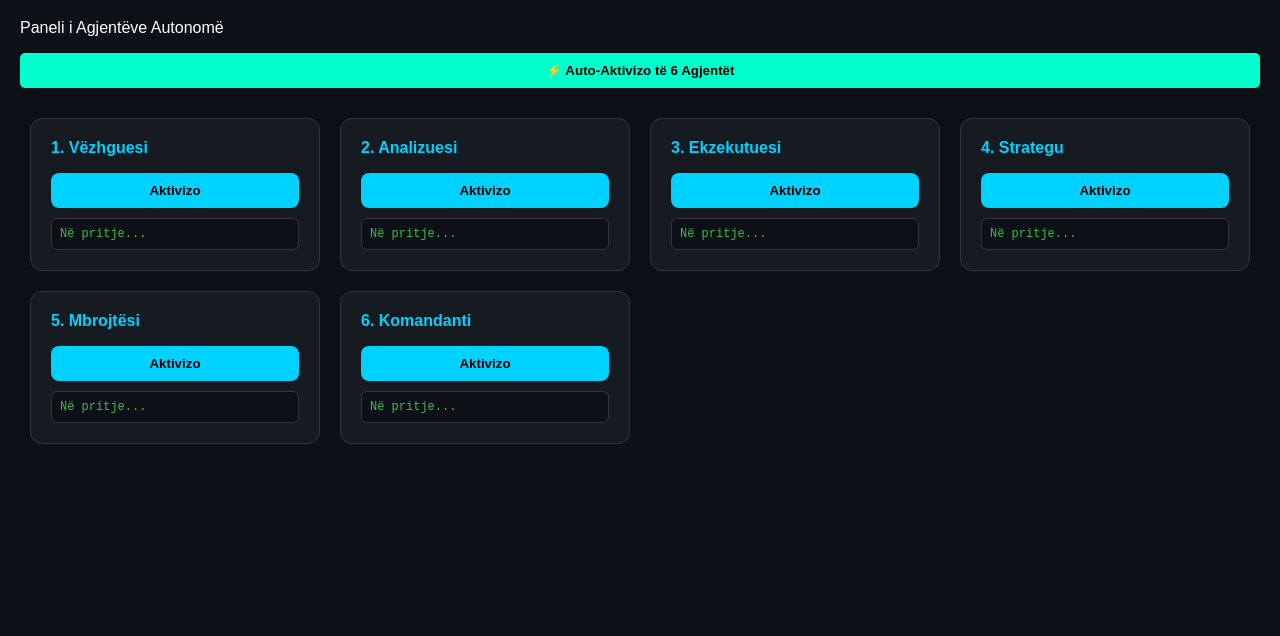
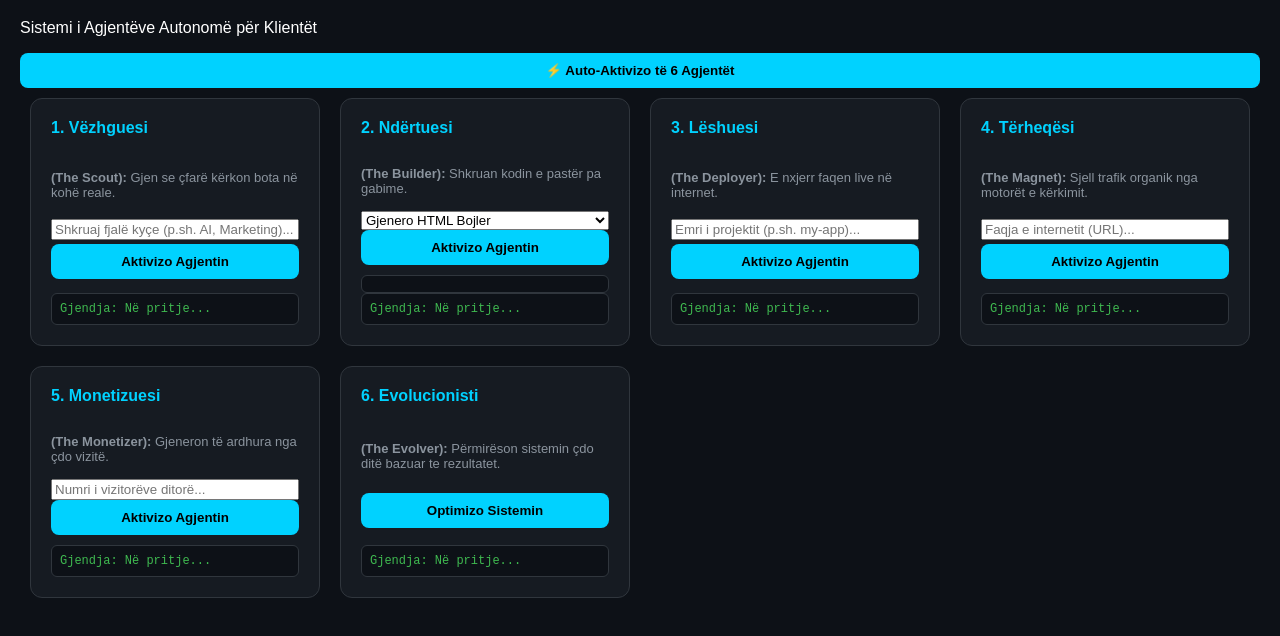
Before and after one commit to whywehavetobornagain-alt/Matrica-sovrane-, a plain HTML site: page index.html in a window 1280 px wide. Shown: the part 82-718 px from the top of the page. Drawn offline with Linux system fonts and the light colour scheme.

Commit message:
Refactor HTML structure and enhance agent descriptions

```diff
--- a/index.html
+++ b/index.html
@@ -1,58 +1,81 @@
 <!DOCTYPE html>
-<html>
+<html lang="sq">
 <head>
+    <meta charset="UTF-8">
+    <meta name="viewport" content="width=device-width, initial-scale=1.0">
     <title>Matrica Sovrane</title>
     <link rel="stylesheet" href="style.css">
 </head>
 <body>
     <div class="matrix-container">
         <h1>Matrica Sovrane 🛡️</h1>
-<p>Paneli i Agjentëve Autonomë</p>
+        <p class="subtitle">Sistemi i Agjentëve Autonomë për Klientët</p>
 
-<!-- Butoni i ri për vetë-aktivizimin e të 6 agjentëve menjëherë -->
-<div style="text-align: center; margin-bottom: 20px;">
-    <button onclick="autoActivateAll()" style="background: #00ffcc; color: #000; font-weight: bold; padding: 10px 20px; border: none; border-radius: 5px; cursor: pointer;">⚡ Auto-Aktivizo të 6 Agjentët</button>
+        <!-- Global Action -->
+        <div class="action-box">
+            <button onclick="autoActivateAll()">⚡ Auto-Aktivizo të 6 Agjentët</button>
         </div>
 
         <div class="agents-grid">
+            <!-- 1. Vëzhguesi -->
             <div class="agent-card">
                 <h3>1. Vëzhguesi</h3>
-        <button onclick="runAgent(1)">Aktivizo</button>
-        <div class="output" id="out1">Në pritje...</div>
+                <p class="agent-desc"><strong>(The Scout):</strong> Gjen se çfarë kërkon bota në kohë reale.</p>
+                <input type="text" id="input1" placeholder="Shkruaj fjalë kyçe (p.sh. AI, Marketing)...">
+                <button onclick="runAgent(1)">Aktivizo Agjentin</button>
+                <div class="output" id="out1">Gjendja: Në pritje...</div>
             </div>
 
+            <!-- 2. Ndërtuesi -->
             <div class="agent-card">
-        <h3>2. Analizuesi</h3>
-        <button onclick="runAgent(2)">Aktivizo</button>
-        <div class="output" id="out2">Në pritje...</div>
+                <h3>2. Ndërtuesi</h3>
+                <p class="agent-desc"><strong>(The Builder):</strong> Shkruan kodin e pastër pa gabime.</p>
+                <select id="input2">
+                    <option value="html">Gjenero HTML Bojler</option>
+                    <option value="css">Gjenero CSS Style</option>
+                </select>
+                <button onclick="runAgent(2)">Aktivizo Agjentin</button>
+                <div class="output" id="out1"></div>
+                <div class="output" id="out2">Gjendja: Në pritje...</div>
             </div>
 
+            <!-- 3. Lëshuesi -->
             <div class="agent-card">
-        <h3>3. Ekzekutuesi</h3>
-        <button onclick="runAgent(3)">Aktivizo</button>
-        <div class="output" id="out3">Në pritje...</div>
+                <h3>3. Lëshuesi</h3>
+                <p class="agent-desc"><strong>(The Deployer):</strong> E nxjerr faqen live në internet.</p>
+                <input type="text" id="input3" placeholder="Emri i projektit (p.sh. my-app)...">
+                <button onclick="runAgent(3)">Aktivizo Agjentin</button>
+                <div class="output" id="out3">Gjendja: Në pritje...</div>
             </div>
 
+            <!-- 4. Tërheqësi -->
             <div class="agent-card">
-        <h3>4. Strategu</h3>
-        <button onclick="runAgent(4)">Aktivizo</button>
-        <div class="output" id="out4">Në pritje...</div>
+                <h3>4. Tërheqësi</h3>
+                <p class="agent-desc"><strong>(The Magnet):</strong> Sjell trafik organik nga motorët e kërkimit.</p>
+                <input type="text" id="input4" placeholder="Faqja e internetit (URL)...">
+                <button onclick="runAgent(4)">Aktivizo Agjentin</button>
+                <div class="output" id="out4">Gjendja: Në pritje...</div>
             </div>
 
+            <!-- 5. Monetizuesi -->
             <div class="agent-card">
-        <h3>5. Mbrojtësi</h3>
-        <button onclick="runAgent(5)">Aktivizo</button>
-        <div class="output" id="out5">Në pritje...</div>
+                <h3>5. Monetizuesi</h3>
+                <p class="agent-desc"><strong>(The Monetizer):</strong> Gjeneron të ardhura nga çdo vizitë.</p>
+                <input type="number" id="input5" placeholder="Numri i vizitorëve ditorë...">
+                <button onclick="runAgent(5)">Aktivizo Agjentin</button>
+                <div class="output" id="out5">Gjendja: Në pritje...</div>
             </div>
 
+            <!-- 6. Evolucionisti -->
             <div class="agent-card">
-        <h3>6. Komandanti</h3>
-        <button onclick="runAgent(6)">Aktivizo</button>
-        <div class="output" id="out6">Në pritje...</div>
+                <h3>6. Evolucionisti</h3>
+                <p class="agent-desc"><strong>(The Evolver):</strong> Përmirëson sistemin çdo ditë bazuar te rezultatet.</p>
+                <button onclick="runAgent(6)">Optimizo Sistemin</button>
+                <div class="output" id="out6">Gjendja: Në pritje...</div>
+            </div>
         </div>
     </div>
 
-</div>
     <script src="script.js"></script>
 </body>
 </html>
```
Lines whose indentation alone changed are shown as unchanged.
